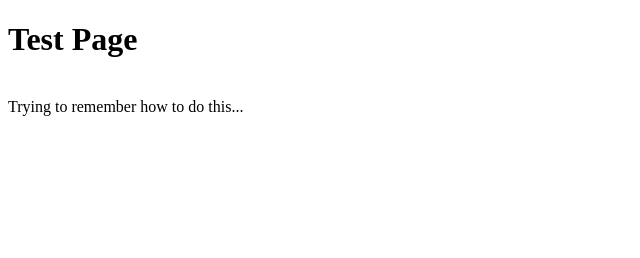
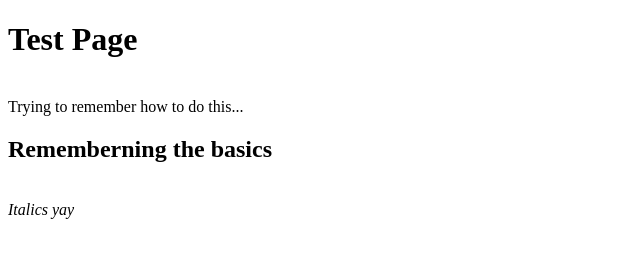
Before and after one commit to trinijoe/Git-test, a plain HTML site: page index.html in a window 1280 px wide. Shown: the whole page, without its empty margins (0-640 px from the left). Drawn offline with Linux system fonts and the light colour scheme.

Commit message:
added italic text

```diff
--- a/index.html
+++ b/index.html
@@ -6,7 +6,11 @@
     </Head>
 
     <Body>
-        Trying to remember how to do this...
+
+        Trying to remember how to do this...<br/>
+        <h2>Rememberning the basics</h2><br/>
+        <i>Italics yay</i>
+
     </Body>
 
 </html>
```
